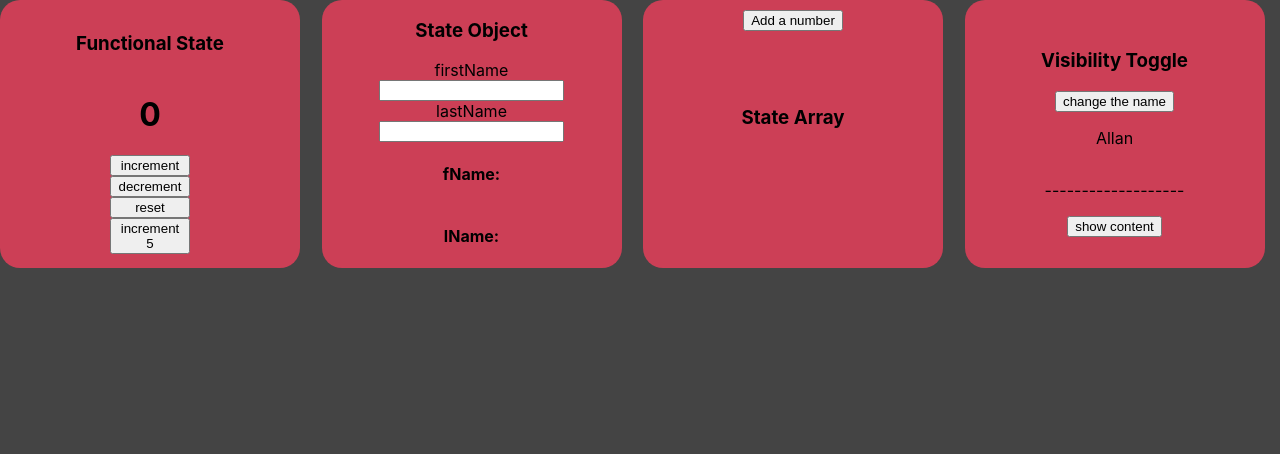
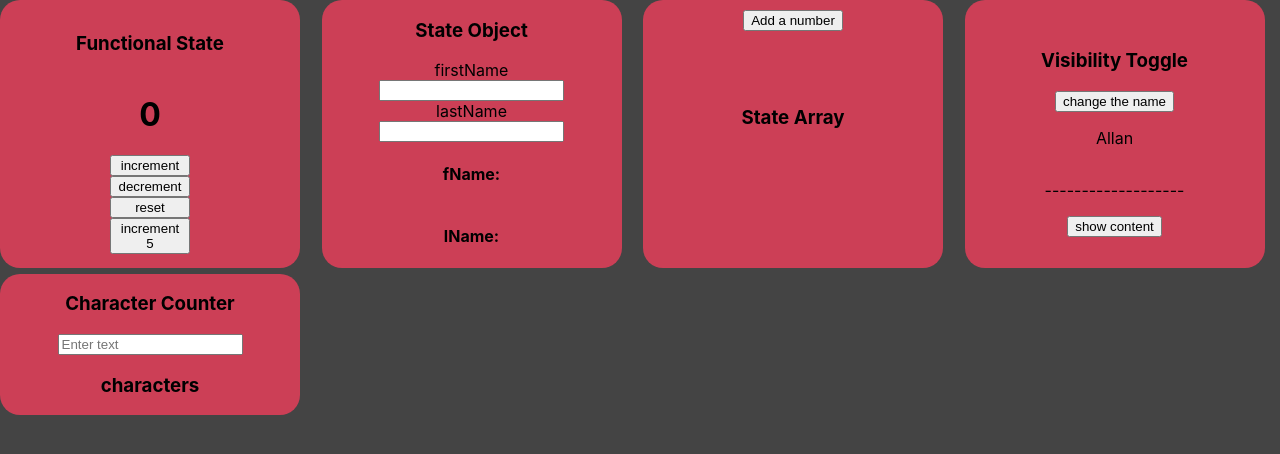
Before and after one commit to Bisinle/Hooks-React, a React (Create React App) app: page / in a window 1280 px wide. Shown: the top 454 px of the page. Built offline with nearby package versions, Linux system fonts and the light colour scheme; the HTML template or start-up script is replaced by a standard one.

Commit message:
character counter

```diff
--- a/src/App.js
+++ b/src/App.js
@@ -1,4 +1,5 @@
 import './App.css';
+import CharControl from './components/CharControl';
 // import ClassCounter from './components/ClassCounter';
 import FunctionalCounter from './components/FunctionalCounter';
 import ObjectCounter from './components/ObjectCounter';
@@ -16,6 +17,7 @@ function App() {
           <ObjectCounter/>
           <UseStateARRAY/>
           <VisibilityToggle/>
+          <CharControl/>
 
 
 
--- /dev/null
+++ b/src/components/CharControl.js
@@ -0,0 +1,27 @@
+import React from 'react'
+import { useState } from 'react'
+
+export default function CharControl() {
+
+  const [charCount, setCharCount]=useState ()
+
+  function inputHandle (e){
+    e.preventDefault()
+    let inputText = Array.from(e.target.value)
+    setCharCount(inputText.length)
+
+  }
+
+  // console.log(charCount);
+  return (
+    <div className='counter'>
+      <h3>Character Counter</h3>
+      <input type='text'
+      placeholder='Enter text'
+      onChange={inputHandle}/>
+      <h3>{charCount} characters</h3>
+
+
+    </div>
+  )
+}
```
